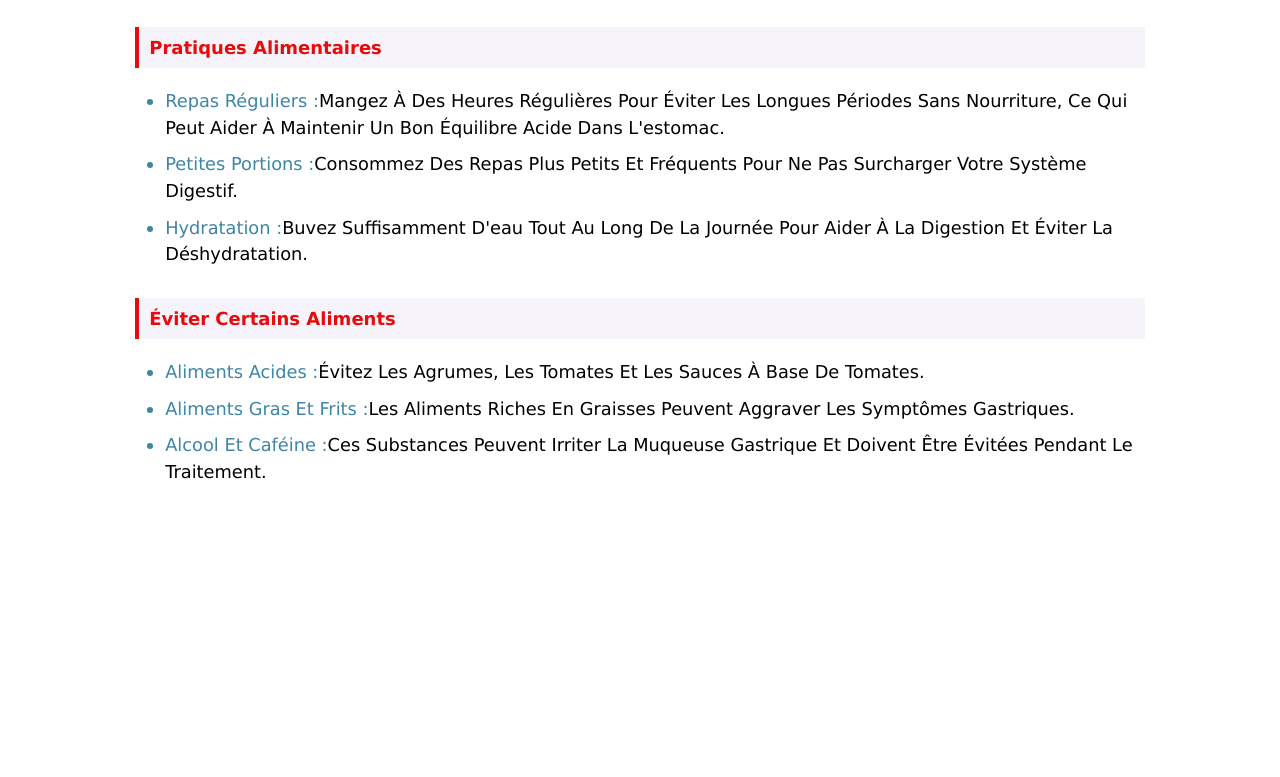
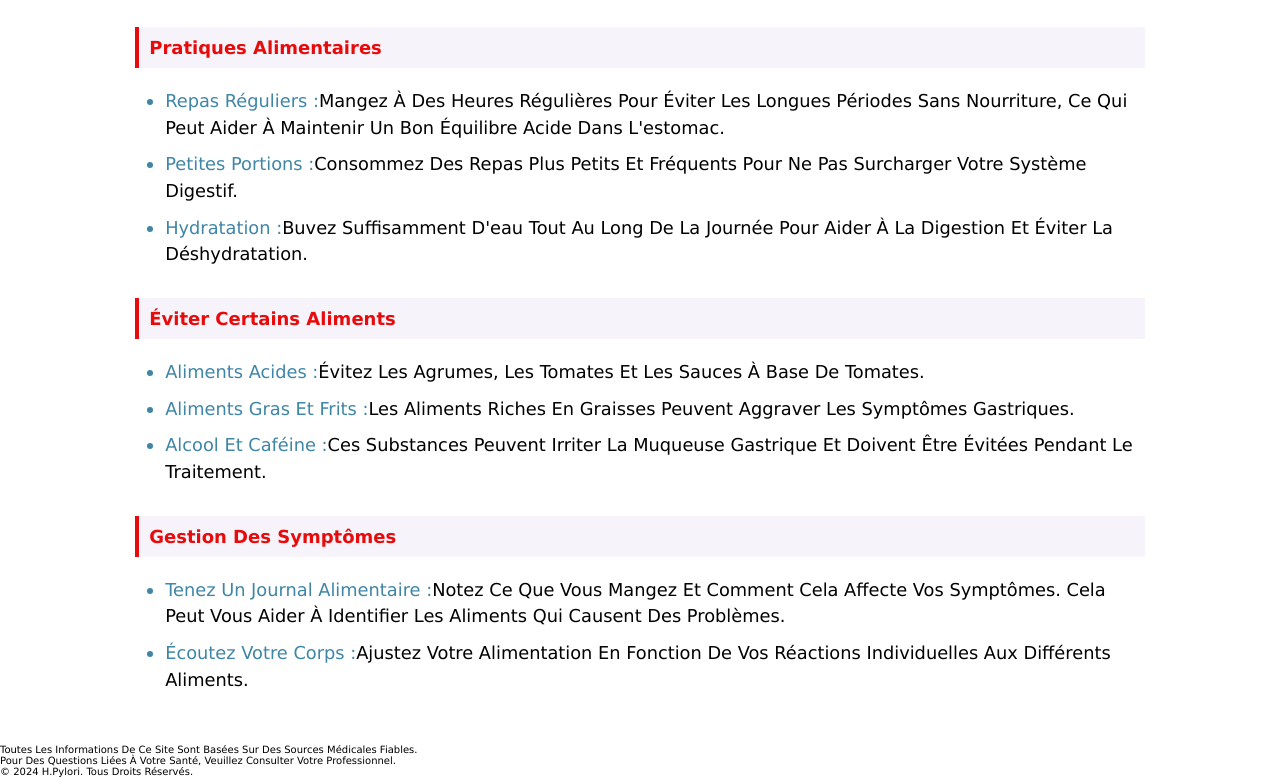
Before and after one commit to Nbbkr/HelicobacterPyloriSite, a plain HTML site: page indexpylori.html in a window 1280 px wide. Shown: the part 8603-9380 px from the top of the page. Before the commit the page ends 9139 px from the top, so only its background shows below. Drawn offline with Linux system fonts and the light colour scheme.

Commit message:
indexpylori.html

```diff
--- a/indexpylori.html
+++ b/indexpylori.html
@@ -266,15 +266,27 @@
                     <li>Aliments gras et frits :<span class="dosage">Les aliments riches en graisses peuvent aggraver les symptômes gastriques.</span></li>
                     <li>Alcool et caféine :<span class="dosage">Ces substances peuvent irriter la muqueuse gastrique et doivent être évitées pendant le traitement.</span></li>
                  </ul>
+                 <h3>Gestion des Symptômes</h3>
+                 <ul>
+                    <li>Tenez un journal alimentaire :<span class="dosage">Notez ce que vous mangez et comment cela affecte vos symptômes. Cela peut vous aider à identifier les aliments qui causent des problèmes.                    </span></li>
+                    <li>Écoutez votre corps :<span class="dosage">Ajustez votre alimentation en fonction de vos réactions individuelles aux différents aliments.</span></li>
 
-
-
-
+                 </ul>
 
 
             </div>
         </section>
         <!--alimentation end -->
+
+        <footer>
+            <div class="footer-content">
+
+              <p>Toutes les informations de ce site sont basées sur des sources médicales fiables.</p>
+              <p>Pour des questions liées à votre santé, veuillez consulter votre professionnel.</p>
+              <p>© 2024 H.pylori. Tous droits réservés.</p>
+            </div>
+          </footer>
+
 
 
 
```
